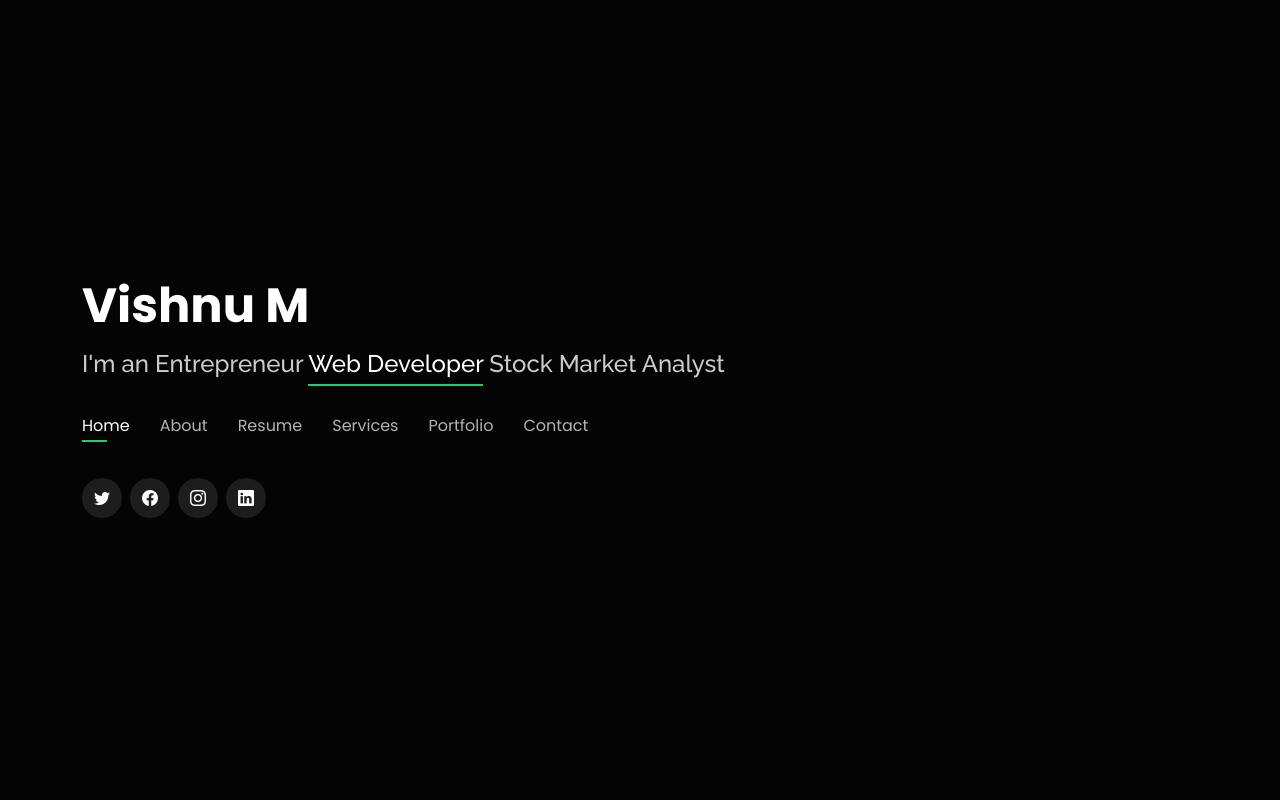
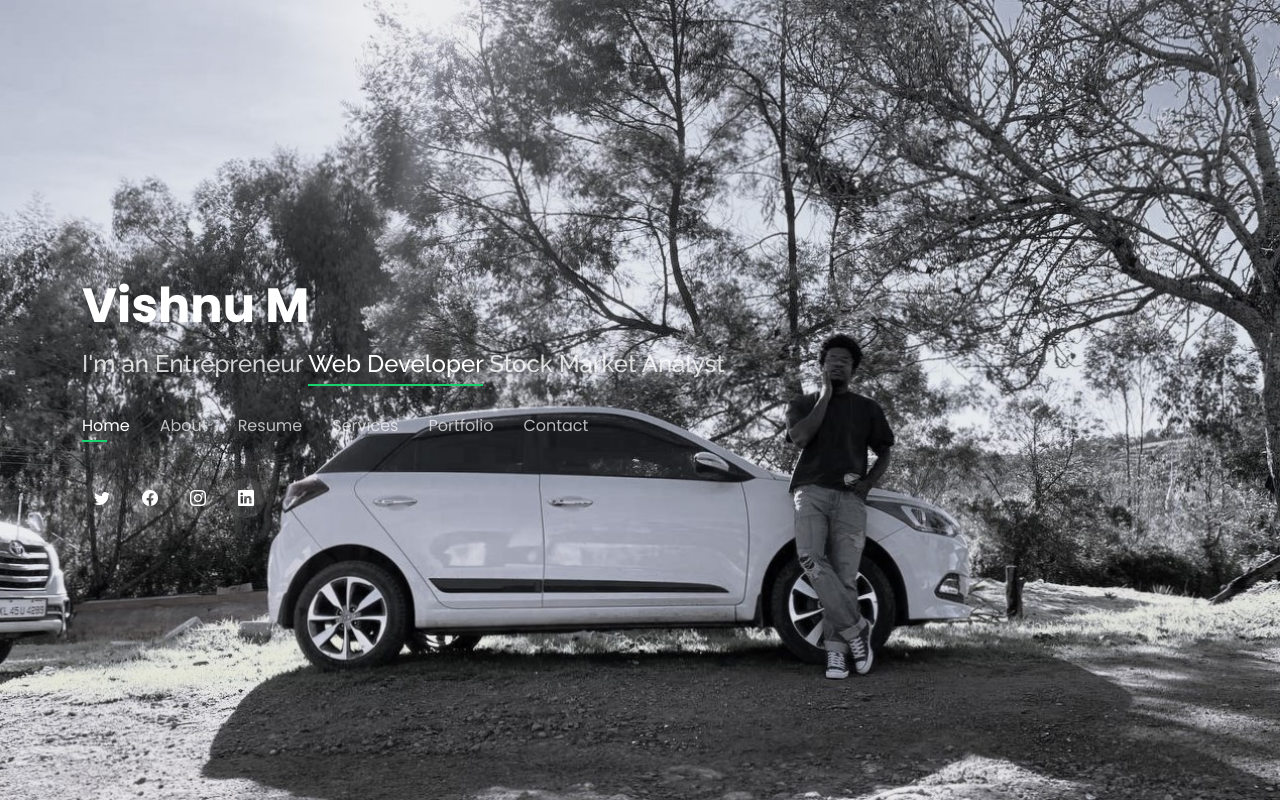
Before and after one commit to Eazybyte/personal, a plain HTML site: page index.html in a window 1280 px wide. Drawn offline with nearby package versions, Linux system fonts and the light colour scheme.

Commit message:
Update style.css

```diff
--- a/assets/css/style.css
+++ b/assets/css/style.css
@@ -19,7 +19,7 @@ body {
 body::before {
   content: "";
   position: fixed;
-  background: #040404 url(assets/img/selfpic.jpg) top right no-repeat;
+  background: #040404 url(../img/selfpic.jpg) top right no-repeat;
   background-size: cover;
   left: 0;
   right: 0;
```
